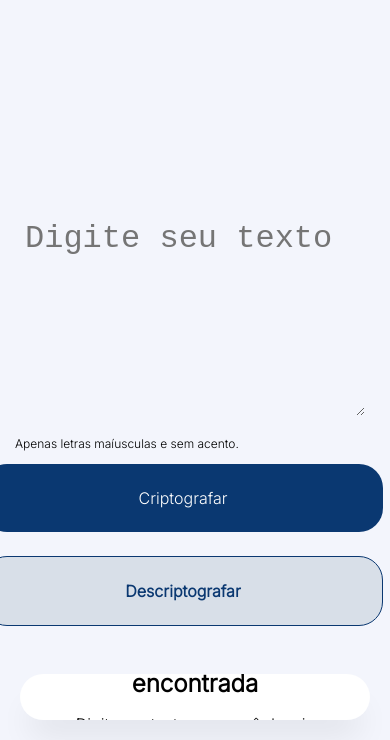
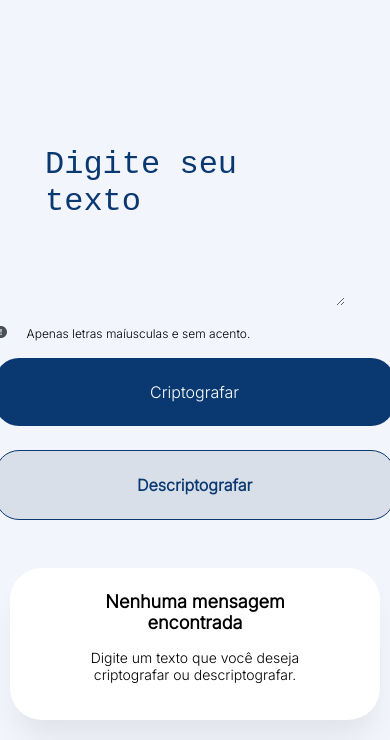
Before and after one commit to Mp455/challenger-alura, a plain HTML site: page index.html in a window 390 px wide. Shown: the part 104-844 px from the top of the page. Drawn offline with Linux system fonts and the light colour scheme.

Commit message:
style: add new style to mobile version

```diff
--- a/index.html
+++ b/index.html
@@ -45,7 +45,7 @@
           <p>
             Digite um texto que você deseja criptografar ou descriptografar.
           </p>
-          <button class="button-decrypt hidden">Copiar</button>
+          <button class="button-decrypt hidden alt">Copiar</button>
         </div>
       </div>
     </main>
--- a/style.css
+++ b/style.css
@@ -66,6 +66,9 @@ body {
   font-size: 32px;
   font-style: normal;
   font-weight: 400;
+}
+.textarea::placeholder {
+  color: var(--dark-blue-300);
 }
 
 .button {
@@ -173,21 +176,35 @@ body {
     border-radius: 32px;
     word-wrap: break-word;
     overflow-wrap: break-word;
-    max-height: 500px;
-    overflow: auto;
+    overflow: hidden;
+  }
+
+  .context-card p {
+    padding-bottom: 15px;
   }
 }
 
 @media (max-width: 480px) {
+  .logo {
+    padding-top: 40px;
+    padding-left: 20%;
+  }
+
   .textarea {
-    width: 340px;
-    height: 480px;
+    width: 300px;
+    height: 160px;
+    margin-top: 0;
+  }
+
+  .section-message {
+    margin-left: 5%;
   }
 
   .button {
     display: block;
-    width: auto;
+    width: 100%;
     margin-bottom: 8px;
+    margin-top: 20px;
   }
 
   .button-decrypt {
@@ -196,8 +213,26 @@ body {
   }
 
   .card {
-    width: auto;
-    height: auto;
+    padding: 75px;
+    width: 370px;
+    height: 160px;
     justify-content: center;
+    overflow: hidden;
+    box-shadow: 0px 24px 32px -8px rgba(0, 0, 0, 0.08);
+  }
+
+  .alt {
+    background-color: var(--gray-100);
+    color: var(--dark-blue-300);
+    height: 60px;
+    width: 215px;
+  }
+
+  .context-card h3 {
+    font-size: 18px;
+  }
+
+  .context-card p {
+    font-size: 14px;
   }
 }
```
